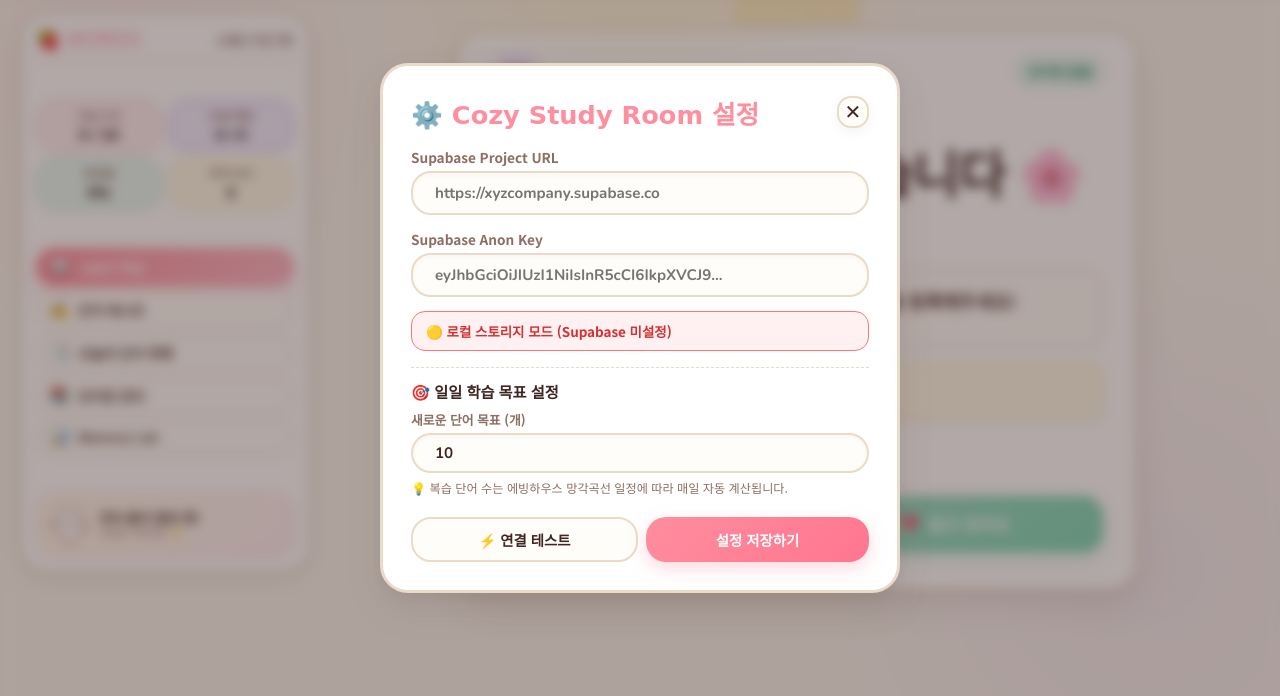
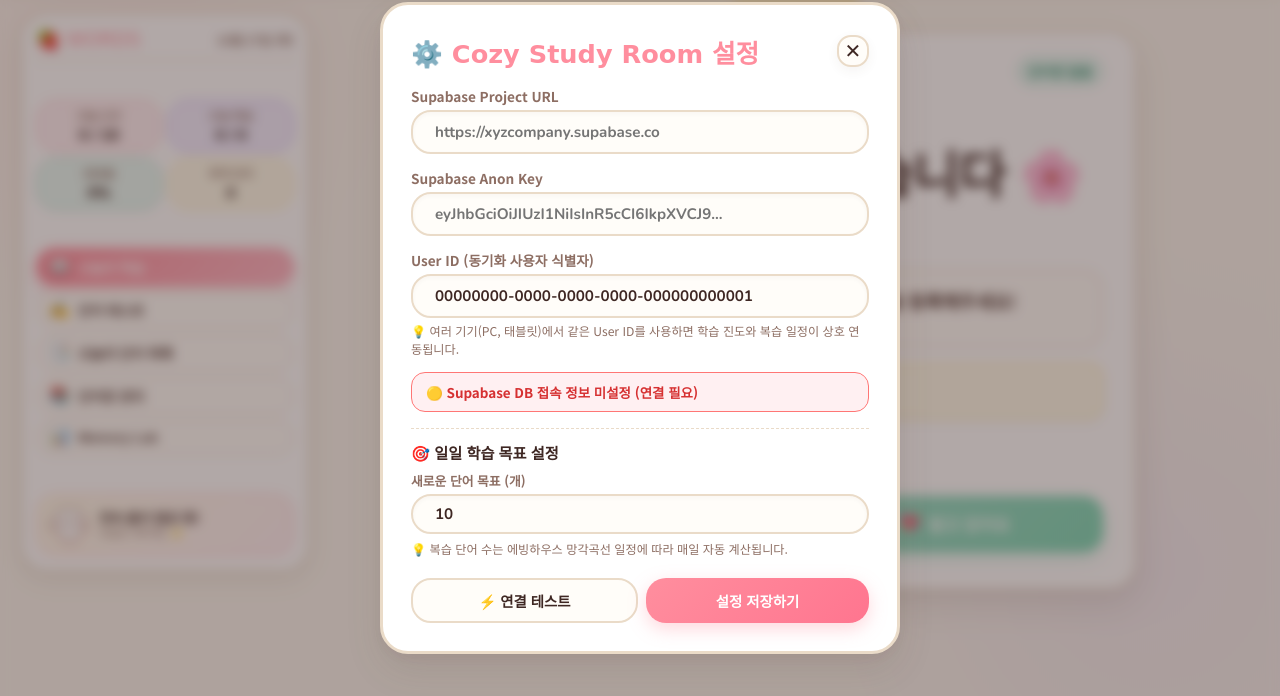
Before and after one commit to cisuk97-glitch/WordTest, a plain HTML site: page index.html in a window 1280 px wide. Both pictures are taken after a click on the button "설정 저장하기". Shown: the part 72-768 px from the top of the page. Drawn offline with nearby package versions, Linux system fonts and the light colour scheme; a web font is replaced by a local one.

Commit message:
Add files via upload

```diff
--- a/app.js
+++ b/app.js
@@ -99,12 +99,7 @@
       if (data?.user?.id) return data.user.id;
     } catch (e) { }
   }
-  let guestId = localStorage.getItem("cozy_guest_user_id");
-  if (!guestId) {
-    guestId = (window.crypto && crypto.randomUUID) ? crypto.randomUUID() : GUEST_USER_ID;
-    localStorage.setItem("cozy_guest_user_id", guestId);
-  }
-  return guestId;
+  return window.SUPABASE_CONFIG ? window.SUPABASE_CONFIG.getUserId() : GUEST_USER_ID;
 }
 
 // ============================================================================
@@ -2290,6 +2285,8 @@
   const openSettings = async () => {
     document.getElementById("cfgSbUrl").value = SUPABASE_CONFIG.getUrl();
     document.getElementById("cfgSbKey").value = SUPABASE_CONFIG.getKey();
+    const cfgUserEl = document.getElementById("cfgUserId");
+    if (cfgUserEl) cfgUserEl.value = SUPABASE_CONFIG.getUserId();
 
     const cfgNewEl = document.getElementById("cfgTargetNew");
     if (cfgNewEl) cfgNewEl.value = AppState.settings.targetNewWords || 10;
@@ -2332,6 +2329,7 @@
   document.getElementById("btnSaveConfig").addEventListener("click", async () => {
     const url = document.getElementById("cfgSbUrl").value.trim();
     const key = document.getElementById("cfgSbKey").value.trim();
+    const userIdInput = document.getElementById("cfgUserId")?.value.trim() || "";
 
     // 일일 학습 목표 저장
     const targetNew = parseInt(document.getElementById("cfgTargetNew")?.value) || 10;
@@ -2359,7 +2357,7 @@
     alertBox.textContent = "🔄 연결 확인 및 설정 저장 중...";
     const res = await window.checkSupabaseHealth(url, key);
     btnSave.disabled = false;
-    SUPABASE_CONFIG.saveConfig(url, key);
+    SUPABASE_CONFIG.saveConfig(url, key, userIdInput);
     initSupabase();
     await refreshDbStatusBadge();
     alertBox.className = `connection-alert ${res.success ? 'status-connected' : 'status-error'}`;
--- a/index.html
+++ b/index.html
@@ -443,6 +443,16 @@
             placeholder="eyJhbGciOiJIUzI1NiIsInR5cCI6IkpXVCJ9...">
         </div>
 
+        <div>
+          <label
+            style="font-size: 0.85rem; font-weight: 700; color: var(--text-muted); display: block; margin-bottom: 4px;">User ID (동기화 사용자 식별자)</label>
+          <input type="text" id="cfgUserId" class="cozy-text-input" style="height: 44px; font-size: 0.95rem;"
+            placeholder="00000000-0000-0000-0000-000000000001" value="00000000-0000-0000-0000-000000000001">
+          <div style="font-size: 0.76rem; color: var(--text-muted); margin-top: 4px;">
+            💡 여러 기기(PC, 태블릿)에서 같은 User ID를 사용하면 학습 진도와 복습 일정이 상호 연동됩니다.
+          </div>
+        </div>
+
         <!-- 실시간 DB 연결 상태 안내 메시지 -->
         <div id="sbConnectionAlert" class="connection-alert status-local">
           연결 상태를 확인해주세요.
--- a/supabase_config.js
+++ b/supabase_config.js
@@ -6,6 +6,7 @@
     // 기본 설정값 (사용자가 UI에서 변경하거나 로컬스토리지에 저장 가능)
     DEFAULT_URL: "https://your-project.supabase.co",
     DEFAULT_KEY: "your-anon-key",
+    DEFAULT_USER_ID: "00000000-0000-0000-0000-000000000001",
 
     getUrl() {
         return localStorage.getItem("cozy_sb_url") || this.DEFAULT_URL;
@@ -15,9 +16,21 @@
         return localStorage.getItem("cozy_sb_key") || this.DEFAULT_KEY;
     },
 
-    saveConfig(url, key) {
+    getUserId() {
+        return localStorage.getItem("cozy_guest_user_id") || this.DEFAULT_USER_ID;
+    },
+
+    saveConfig(url, key, userId) {
         localStorage.setItem("cozy_sb_url", url.trim());
         localStorage.setItem("cozy_sb_key", key.trim());
+        if (userId !== undefined) {
+            this.saveUserId(userId);
+        }
+    },
+
+    saveUserId(userId) {
+        const id = (userId && userId.trim()) ? userId.trim() : this.DEFAULT_USER_ID;
+        localStorage.setItem("cozy_guest_user_id", id);
     },
 
     isConfigured() {
@@ -49,7 +62,7 @@
     const targetUrl = url || SUPABASE_CONFIG.getUrl();
     const targetKey = key || SUPABASE_CONFIG.getKey();
     if (!targetUrl || !targetKey || targetUrl.includes("your-project") || targetKey.includes("your-anon-key")) {
-        return { success: false, isLocal: true, message: "🟡 로컬 스토리지 모드 (Supabase 미설정)" };
+        return { success: false, isLocal: true, message: "🟡 Supabase DB 접속 정보 미설정 (연결 필요)" };
     }
     if (!window.supabase) {
         return { success: false, isLocal: true, message: "⚠️ Supabase SDK 로드 대기 중" };
```
